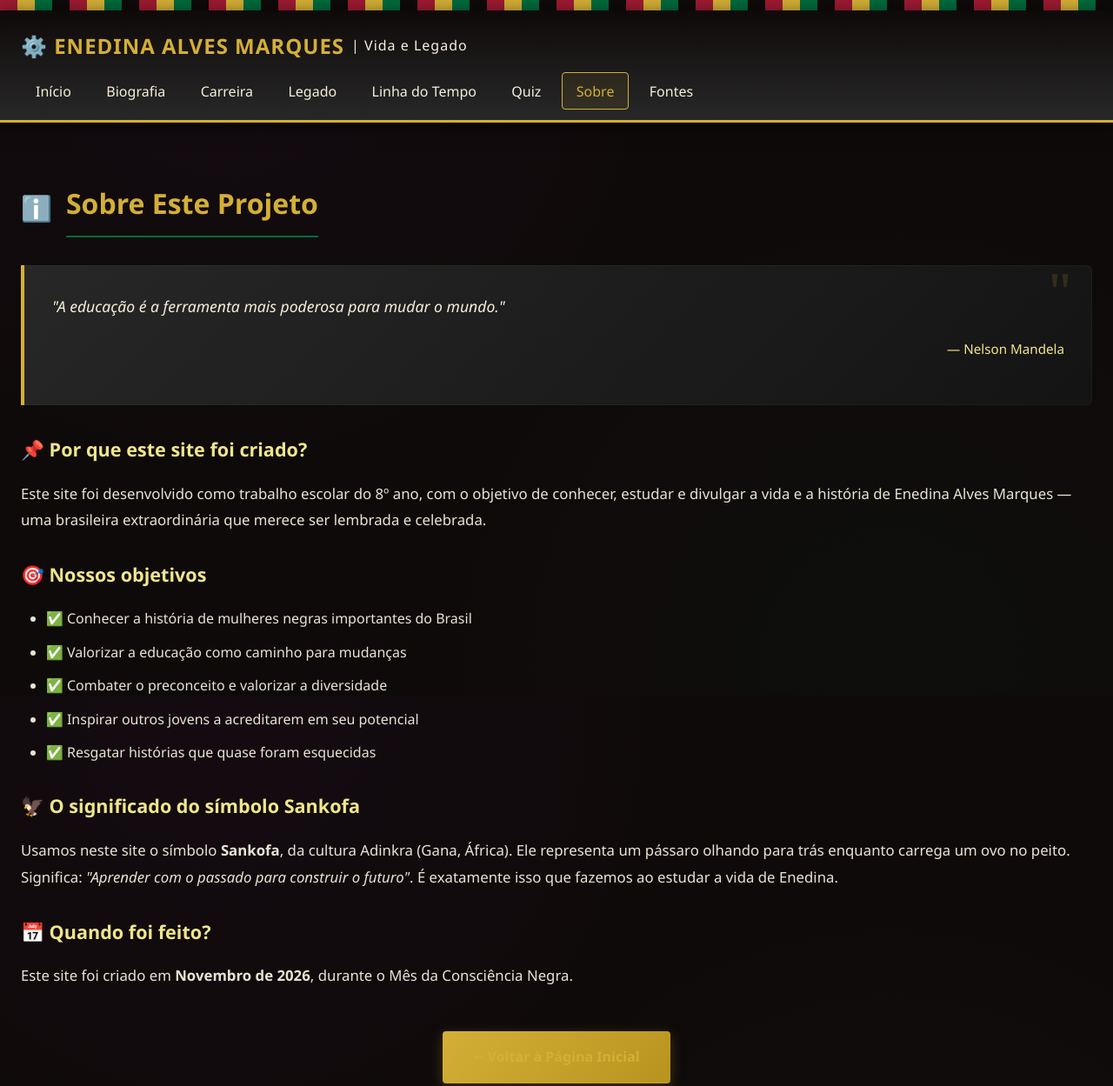
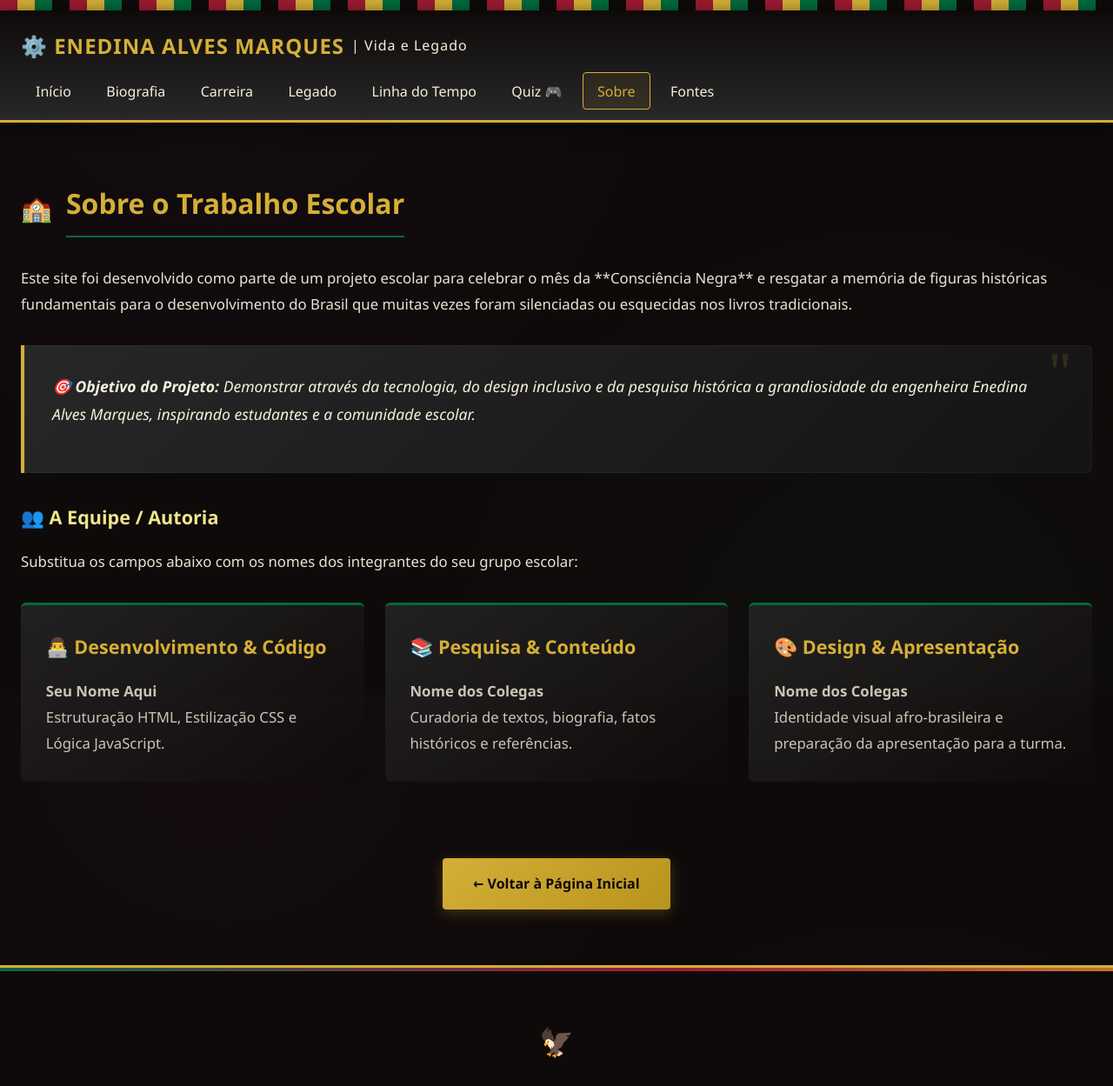
Before and after one commit to gleidssonn22-gif/enedina-projeto-escola, a plain HTML site: page sobre.html in a window 1280 px wide. Shown: the top 1249 px of the page at 87% size. Drawn offline with Linux system fonts and the light colour scheme.

Commit message:
Add files via upload

```diff
--- a/js/script.js
+++ b/js/script.js
@@ -62,7 +62,7 @@ const observador = new IntersectionObserver((entradas) => {
   });
 }, { threshold: 0.1 });
 
-document.querySelectorAll('.secao').forEach(secao => {
+document.querySelectorAll('.secao').secao?.forEach?.(secao => {
   secao.style.opacity = '0';
   secao.style.transform = 'translateY(25px)';
   secao.style.transition = 'opacity 0.7s ease, transform 0.7s ease';
--- a/sobre.html
+++ b/sobre.html
@@ -19,7 +19,7 @@
         <li><a href="carreira.html">Carreira</a></li>
         <li><a href="legado.html">Legado</a></li>
         <li><a href="linha-do-tempo.html">Linha do Tempo</a></li>
-        <li><a href="quiz.html">Quiz</a></li>
+        <li><a href="quiz.html">Quiz 🎮</a></li>
         <li><a href="sobre.html" class="ativo">Sobre</a></li>
         <li><a href="fontes.html">Fontes</a></li>
       </ul>
@@ -29,37 +29,37 @@
   <main>
     <section class="secao">
       <div class="cabecalho-secao">
-        <span>ℹ️</span>
-        <h2>Sobre Este Projeto</h2>
+        <span>🏫</span>
+        <h2>Sobre o Trabalho Escolar</h2>
+      </div>
+      <p>Este site foi desenvolvido como parte de um projeto escolar para celebrar o mês da **Consciência Negra** e resgatar a memória de figuras históricas fundamentais para o desenvolvimento do Brasil que muitas vezes foram silenciadas ou esquecidas nos livros tradicionais.</p>
+
+      <div class="destaque">
+        <p>🎯 <strong>Objetivo do Projeto:</strong> Demonstrar através da tecnologia, do design inclusivo e da pesquisa histórica a grandiosidade da engenheira Enedina Alves Marques, inspirando estudantes e a comunidade escolar.</p>
       </div>
 
-      <div class="destaque">
-        <p>"A educação é a ferramenta mais poderosa para mudar o mundo."</p>
-        <p class="autor">— Nelson Mandela</p>
-      </div>
+      <h3>👥 A Equipe / Autoria</h3>
+      <p>Substitua os campos abaixo com os nomes dos integrantes do seu grupo escolar:</p>
 
-      <h3>📌 Por que este site foi criado?</h3>
-      <p>Este site foi desenvolvido como trabalho escolar do 8º ano, com o objetivo de conhecer, estudar e divulgar a vida e a história de Enedina Alves Marques — uma brasileira extraordinária que merece ser lembrada e celebrada.</p>
-
-      <h3>🎯 Nossos objetivos</h3>
-      <ul>
-        <li>✅ Conhecer a história de mulheres negras importantes do Brasil</li>
-        <li>✅ Valorizar a educação como caminho para mudanças</li>
-        <li>✅ Combater o preconceito e valorizar a diversidade</li>
-        <li>✅ Inspirar outros jovens a acreditarem em seu potencial</li>
-        <li>✅ Resgatar histórias que quase foram esquecidas</li>
-      </ul>
-
-      <h3>🦅 O significado do símbolo Sankofa</h3>
-      <p>Usamos neste site o símbolo <strong>Sankofa</strong>, da cultura Adinkra (Gana, África). Ele representa um pássaro olhando para trás enquanto carrega um ovo no peito. Significa: <em>"Aprender com o passado para construir o futuro"</em>. É exatamente isso que fazemos ao estudar a vida de Enedina.</p>
-
-      <h3>📅 Quando foi feito?</h3>
-      <p>Este site foi criado em <strong>Novembro de 2026</strong>, durante o Mês da Consciência Negra.</p>
-
-      <div style="text-align: center; margin-top: 3rem;">
-        <a href="index.html" class="botao">← Voltar à Página Inicial</a>
+      <div class="cartoes">
+        <div class="cartao">
+          <h3>👨‍💻 Desenvolvimento & Código</h3>
+          <p><strong>Seu Nome Aqui</strong><br>Estruturação HTML, Estilização CSS e Lógica JavaScript.</p>
+        </div>
+        <div class="cartao">
+          <h3>📚 Pesquisa & Conteúdo</h3>
+          <p><strong>Nome dos Colegas</strong><br>Curadoria de textos, biografia, fatos históricos e referências.</p>
+        </div>
+        <div class="cartao">
+          <h3>🎨 Design & Apresentação</h3>
+          <p><strong>Nome dos Colegas</strong><br>Identidade visual afro-brasileira e preparação da apresentação para a turma.</p>
+        </div>
       </div>
     </section>
+
+    <div style="text-align: center; margin-top: 3rem;">
+      <a href="index.html" class="botao">← Voltar à Página Inicial</a>
+    </div>
   </main>
 
   <footer>
@@ -69,5 +69,6 @@
     <p style="margin-top: 1rem; font-size: 0.85rem; color: #666;">Sankofa: "Aprender com o passado para construir o futuro"</p>
   </footer>
 
+  <script src="js/script.js"></script>
 </body>
 </html>
```
Also changed, not shown: biografia.html (+4 -1 lines), carreira.html (+3 -0 lines), index.html (+8 -1 lines), legado.html (+3 -0 lines), linha-do-tempo.html (+4 -0 lines), quiz.html (+19 -20 lines), css/estilo.css (line endings or trailing spaces).
